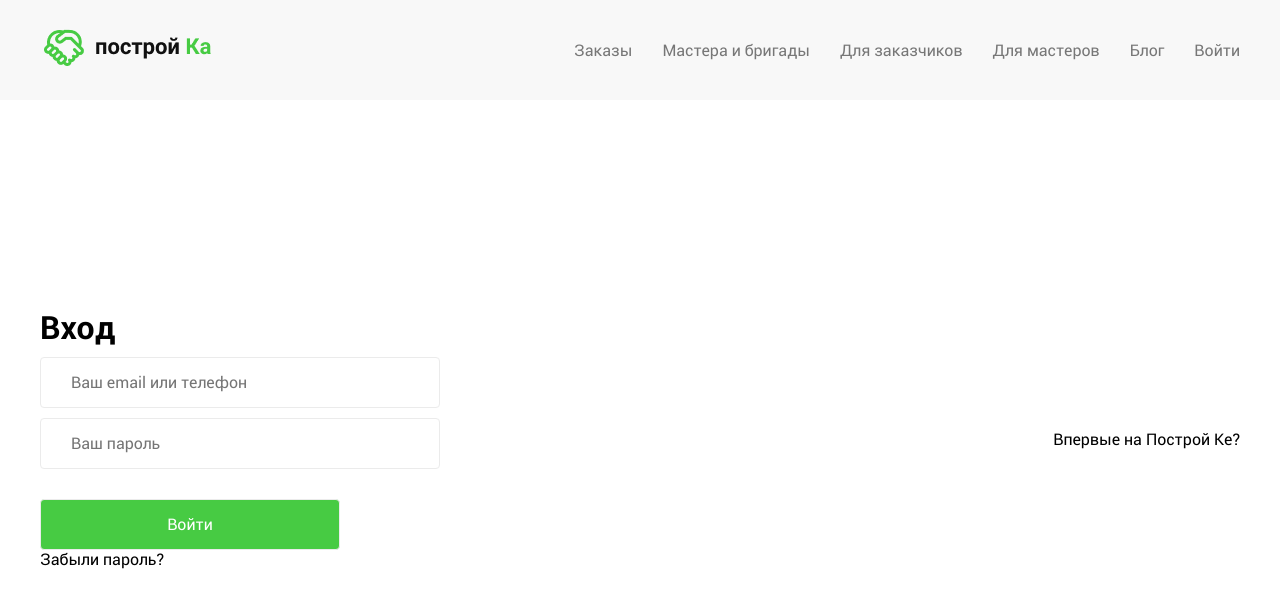
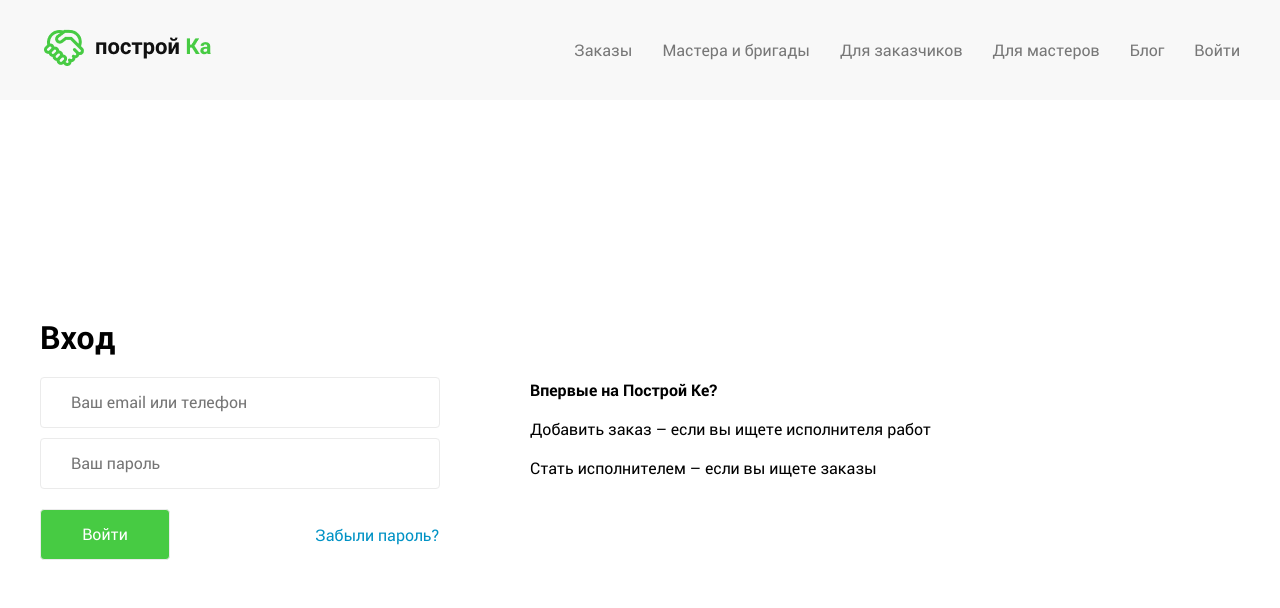
Before and after one commit to itartpro/postroyka-webapp, a Next.js app: page /login in a window 1280 px wide. Shown: the top 608 px of the page. Built offline with nearby package versions, Linux system fonts and the light colour scheme; no server answers.

Commit message:
login - next

```diff
--- a/components/public/login.js
+++ b/components/public/login.js
@@ -1,14 +1,16 @@
 import css from "styles/forms.module.css";
 import { useForm } from "react-hook-form";
 import {useContext, useEffect} from 'react';
+import {useRouter} from 'next/router';
 import {WsContext} from 'context/WsProvider';
 import {validateEmailPhoneInput} from "libs/email-phone-input";
 
 
-export const Login = ({loginAction}) => {
+export const Login = () => {
 
     const { register, handleSubmit, formState: {errors} } = useForm();
     const { request, wsMsg, verifiedJwt } = useContext(WsContext);
+    const router = useRouter();
 
     useEffect(() => {
         const check = window.localStorage.getItem('User');
@@ -29,7 +31,7 @@ export const Login = ({loginAction}) => {
             if(user.id !== id) {
                 window.localStorage.removeItem('User');
             } else {
-                return loginAction(user)
+                return router.push('/profile/'+user.id)
             }
         }
         if(id !== 0 && verifiedJwt && !check) {
@@ -65,14 +67,14 @@ export const Login = ({loginAction}) => {
             const user = res.data;
             const essentialUserData = {
                 id: user.id,
-                level: user.level,
+                level: user.id,
                 avatar: user.avatar,
                 first_name: user.first_name,
                 last_name: user.last_name,
                 gender: user.gender
             }
             window.localStorage.setItem('User', JSON.stringify(essentialUserData));
-            return loginAction(essentialUserData)
+            router.push('/profile/'+user.id)
         }
     }, [wsMsg])
 
--- a/pages/login.js
+++ b/pages/login.js
@@ -7,27 +7,26 @@ import {WsContext} from 'context/WsProvider';
 
 const Login = () => {
 
-    const { logOut } = useContext(WsContext);
+    const {logOut} = useContext(WsContext);
 
     const router = useRouter();
 
-    if(router.query.hasOwnProperty('out')) {
+    if (router.query.hasOwnProperty('out')) {
         logOut();
         router.push('/login')
     }
 
     const doLogin = user => {
-        if(!user) return false;
-        if(user.level === 9) return router.push('/admin');
+        if (!user) return false;
+        if (user.level === 9) return router.push('/admin');
         alert('Вы уже залогинены и когда будет сделана страница профиля Вас закинет на страницу профиля')
         //return router.push('/profile/'+user.id)
     }
 
     return (
         <PublicLayout>
-
             <main className={`row bet max center`}>
-                <div className={'col start '+css.d1}>
+                <div className={'col start ' + css.d1}>
                     <h1>Вход</h1>
                     <LoginComponent loginAction={doLogin}/>
                     <p className={css.p1}><a href="https://www.google.ru/">Забыли пароль?</a></p>
@@ -35,10 +34,25 @@ const Login = () => {
                 <style global jsx>{`
                     form > input[type=submit] {
                         width: 100%!important;
-                        max-width: 300px!important
+                        max-width: 130px!important
                     }
                 `}</style>
-                <p>Впервые на Построй Ке?</p>
+                <div className={css.a1}>
+                    <p>Впервые на Построй Ке?</p>
+                    <p><a href="#">Добавить заказ</a> – если вы ищете исполнителя работ</p>
+                    <p><a href="#">Стать исполнителем</a> – если вы ищете заказы</p>
+                    <style>{`
+                    div:nth-child(2) a {
+                        color: #47CB43;
+                        font-weight: bold
+                    }
+                    div:nth-child(2) a:hover {
+                        color: #2a9b26;
+                        text-decoration: underline;
+                        transition: all .3s
+                    }
+                `}</style>
+                </div>
             </main>
         </PublicLayout>
     )
--- a/styles/forms.module.css
+++ b/styles/forms.module.css
@@ -25,7 +25,7 @@
 
 .form input[type=text]:focus {
     outline: none;
-    box-shadow: inset 0 0 10px red
+    box-shadow: inset 0 0 5px #eaeaea
 }
 
 .form .sel span {
@@ -46,7 +46,7 @@
 }
 
 .form input[type=submit] {
-    margin-top: 30px;
+    margin-top: 20px;
     color: white;
     max-width: max-content;
     background: #47CB43;
--- a/styles/login.module.css
+++ b/styles/login.module.css
@@ -1,7 +1,42 @@
 .d1 {
-    max-width: 400px
+    max-width: 400px;
+    position: relative;
 }
+
+.d1 > h1 {
+    margin-bottom: 10px;
+}
+
+.d1 a {
+    color: #0092c5
+}
+
+.d1 a:hover {
+    color: #00688c;
+    text-decoration: underline;
+    transition: all .3s;
+}
+
 
 .p1 {
     font-size: 1rem;
+    position: absolute;
+    left: 275px;
+    top: 207px;
 }
+
+.a1 {
+    width: calc(90% - 370px);
+}
+
+.a1 p:first-of-type {
+    margin: 0;
+}
+
+.a1 p {
+    margin: 20px 0;
+}
+
+.a1 p:nth-child(1) {
+    font-weight: bold;
+}
```
